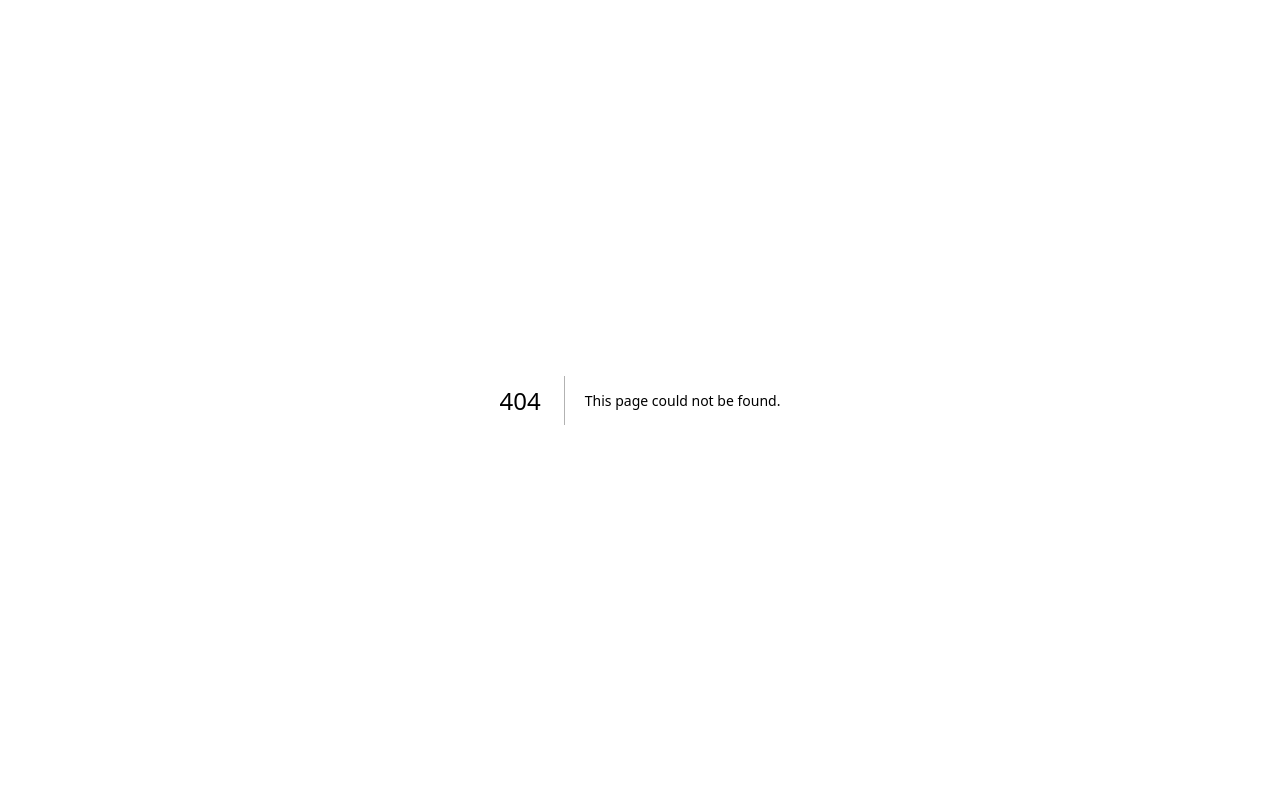
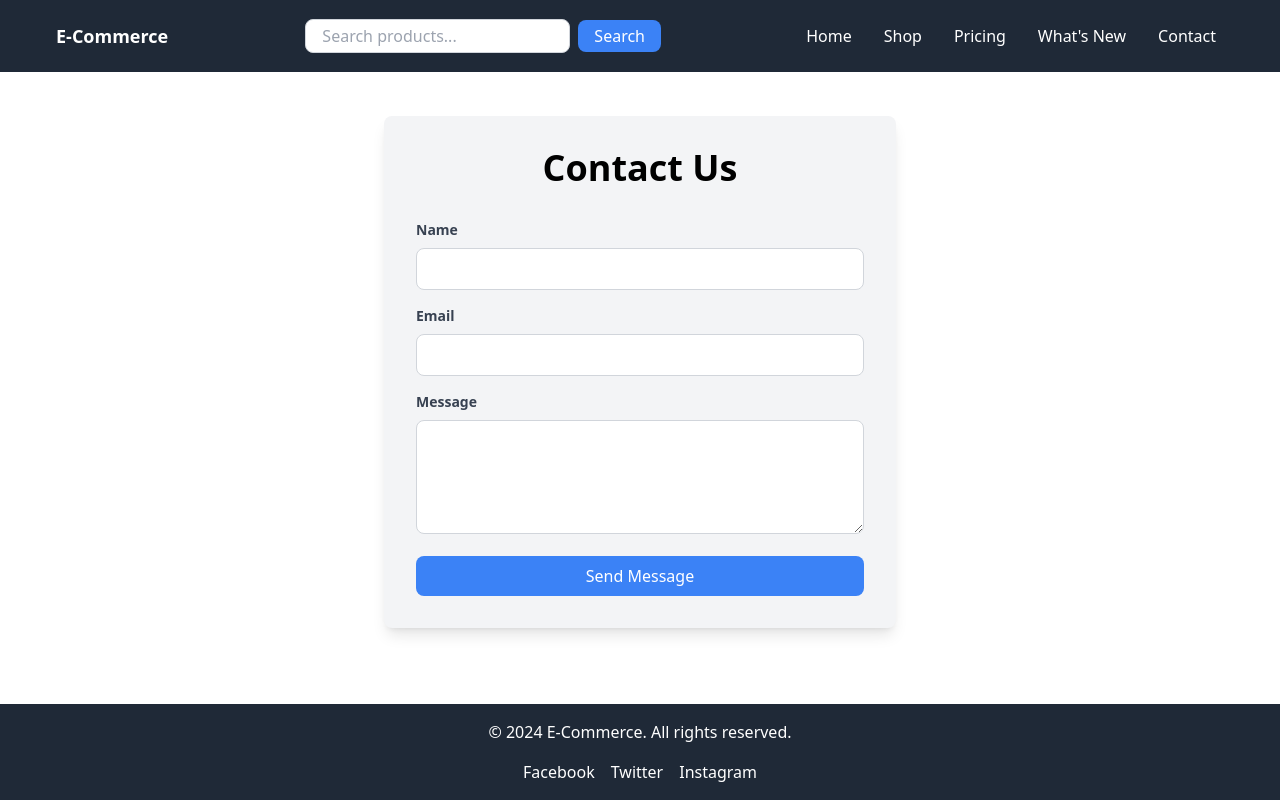
Before and after one commit to faridafaqiri/Advnaced_next.js_app, a Next.js app: page /contact in a window 1280 px wide. Before the commit this address had no page. Built offline with nearby package versions, Linux system fonts and the light colour scheme.

Commit message:
Add contact.tsx page with a contact form for user inquiries

```diff
--- /dev/null
+++ b/src/pages/contact.tsx
@@ -0,0 +1,74 @@
+import { useState } from 'react';
+import Navbar from '../components/Navbar';
+import Footer from '../components/Footer';
+
+const ContactPage: React.FC = () => {
+  const [name, setName] = useState('');
+  const [email, setEmail] = useState('');
+  const [message, setMessage] = useState('');
+
+  const handleSubmit = (e: React.FormEvent) => {
+    e.preventDefault();
+    console.log({ name, email, message });
+    alert('Thank you for contacting us!');
+  };
+
+  return (
+    <div className="flex flex-col min-h-screen">
+      <Navbar />
+      <main className="flex-grow flex items-center justify-center p-4">
+        <form
+          onSubmit={handleSubmit}
+          className="max-w-lg w-full bg-gray-100 p-8 rounded-lg shadow-lg"
+        >
+          <h1 className="text-4xl font-bold mb-8 text-center">Contact Us</h1>
+          <div className="mb-4">
+            <label className="block text-gray-700 text-sm font-bold mb-2" htmlFor="name">
+              Name
+            </label>
+            <input
+              type="text"
+              id="name"
+              className="w-full p-2 border border-gray-300 rounded-lg"
+              value={name}
+              onChange={(e) => setName(e.target.value)}
+              required
+            />
+          </div>
+          <div className="mb-4">
+            <label className="block text-gray-700 text-sm font-bold mb-2" htmlFor="email">
+              Email
+            </label>
+            <input
+              type="email"
+              id="email"
+              className="w-full p-2 border border-gray-300 rounded-lg"
+              value={email}
+              onChange={(e) => setEmail(e.target.value)}
+              required
+            />
+          </div>
+          <div className="mb-4">
+            <label className="block text-gray-700 text-sm font-bold mb-2" htmlFor="message">
+              Message
+            </label>
+            <textarea
+              id="message"
+              className="w-full p-2 border border-gray-300 rounded-lg"
+              value={message}
+              onChange={(e) => setMessage(e.target.value)}
+              rows={4}
+              required
+            />
+          </div>
+          <button type="submit" className="bg-blue-500 text-white px-4 py-2 rounded-lg w-full">
+            Send Message
+          </button>
+        </form>
+      </main>
+      <Footer />
+    </div>
+  );
+};
+
+export default ContactPage;
```
